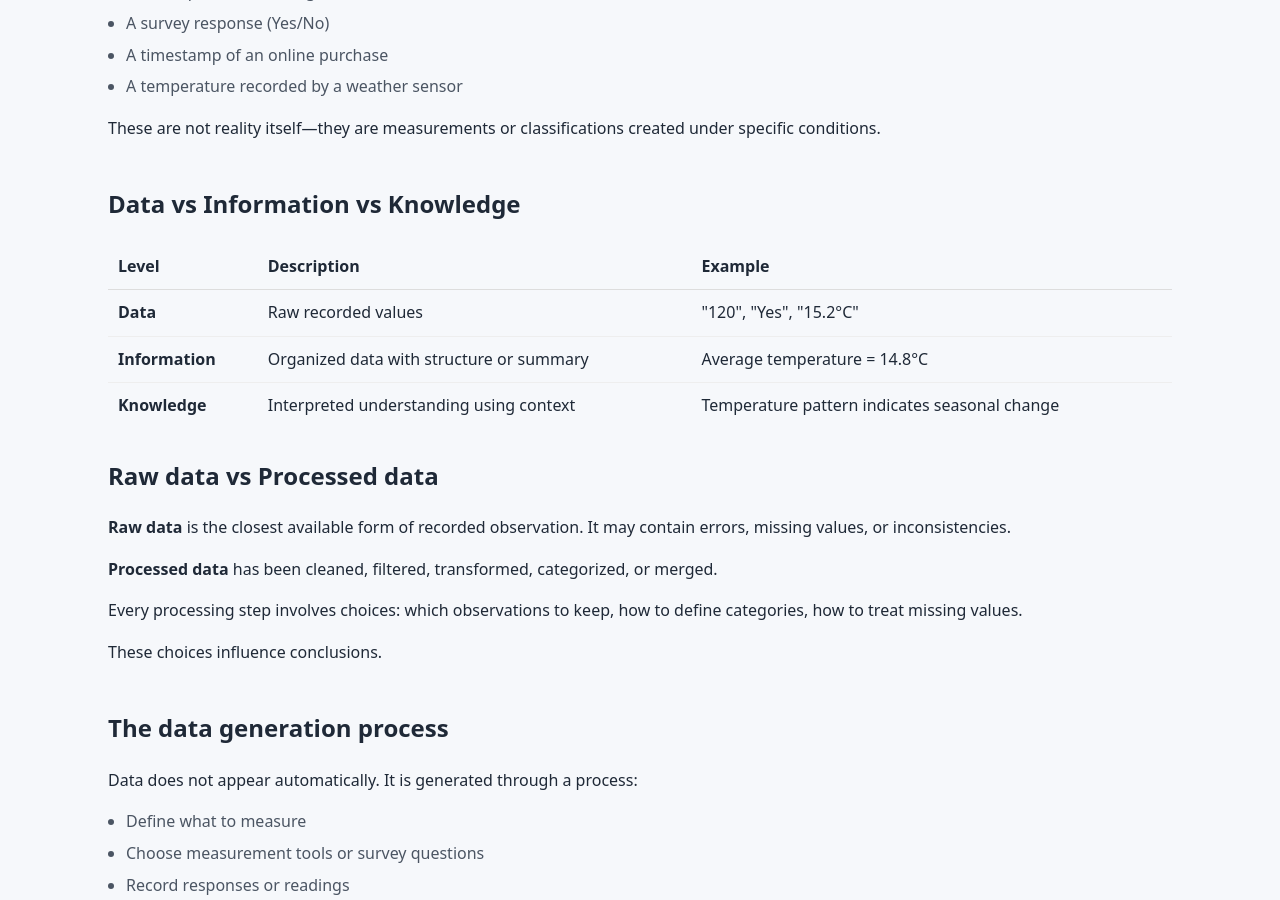
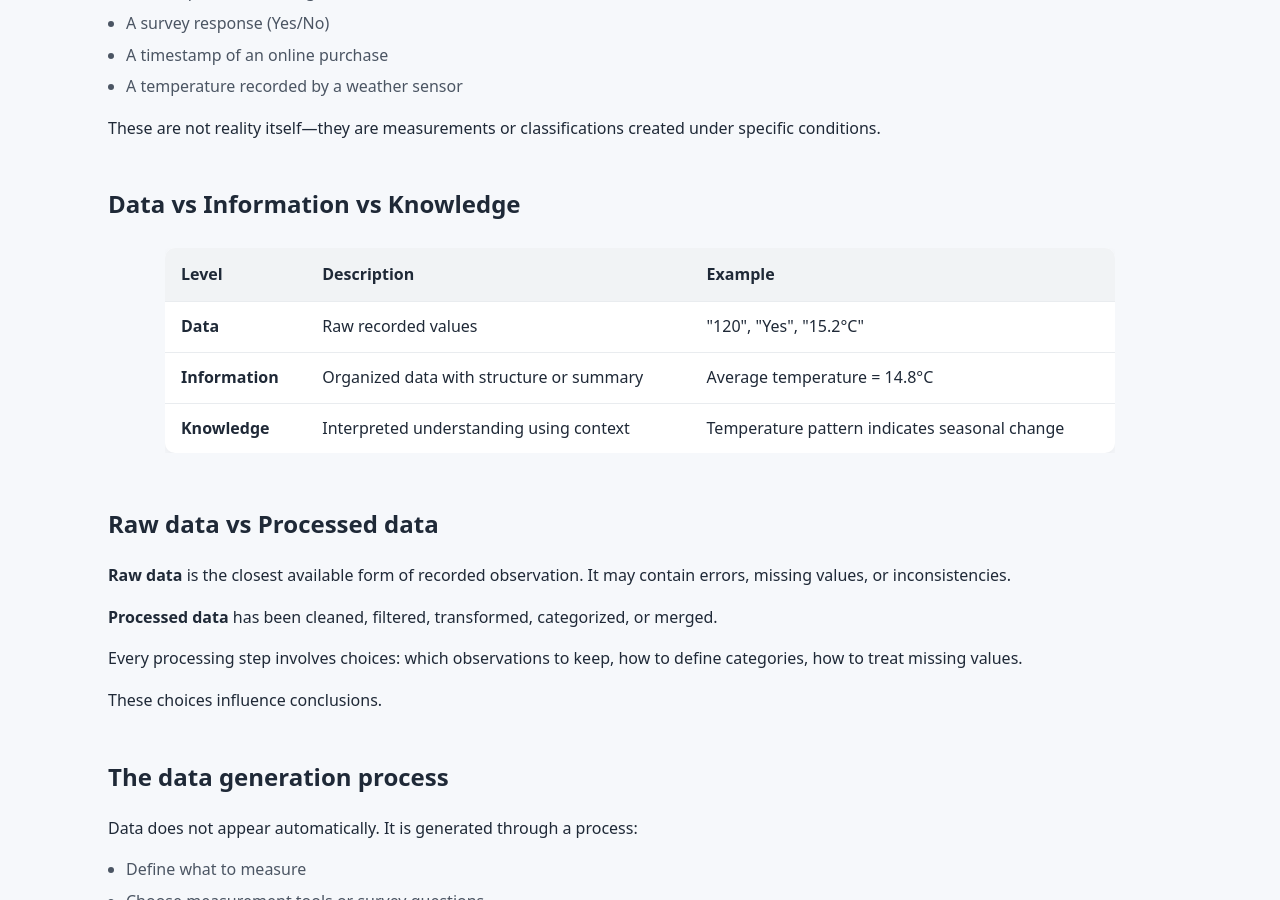
Before and after one commit to ammar-homaida-statistics/easystatisticsacademy, a Jekyll site: the page built from foundations/what-is-data/index.md, in a window 1280 px wide and 900 px high, scrolled down 1467 px. Built offline with Jekyll 4.4.1, drawn with Linux system fonts in a browser that asks for light colours.

Commit message:
Enhance Data vs Information vs Knowledge table
Updated the table for Data, Information, and Knowledge with improved styling and structure.

```diff
--- a/foundations/what-is-data/index.md
+++ b/foundations/what-is-data/index.md
@@ -107,34 +107,36 @@
   <div class="content-narrow">
     <h2>Data vs Information vs Knowledge</h2>
 
-    <div style="overflow-x:auto;">
-      <table style="width:100%; border-collapse:collapse;">
-        <thead>
-          <tr>
-            <th style="text-align:left; padding:10px; border-bottom:1px solid #ddd;">Level</th>
-            <th style="text-align:left; padding:10px; border-bottom:1px solid #ddd;">Description</th>
-            <th style="text-align:left; padding:10px; border-bottom:1px solid #ddd;">Example</th>
-          </tr>
-        </thead>
-        <tbody>
-          <tr>
-            <td style="padding:10px; border-bottom:1px solid #eee;"><strong>Data</strong></td>
-            <td style="padding:10px; border-bottom:1px solid #eee;">Raw recorded values</td>
-            <td style="padding:10px; border-bottom:1px solid #eee;">"120", "Yes", "15.2°C"</td>
-          </tr>
-          <tr>
-            <td style="padding:10px; border-bottom:1px solid #eee;"><strong>Information</strong></td>
-            <td style="padding:10px; border-bottom:1px solid #eee;">Organized data with structure or summary</td>
-            <td style="padding:10px; border-bottom:1px solid #eee;">Average temperature = 14.8°C</td>
-          </tr>
-          <tr>
-            <td style="padding:10px;"><strong>Knowledge</strong></td>
-            <td style="padding:10px;">Interpreted understanding using context</td>
-            <td style="padding:10px;">Temperature pattern indicates seasonal change</td>
-          </tr>
-        </tbody>
-      </table>
-    </div>
+    <div style="margin:24px 0;">
+  <div style="max-width:950px; margin:auto; overflow-x:auto;">
+    <table style="width:100%; border-collapse:collapse; background:#ffffff; border-radius:10px; overflow:hidden; box-shadow:0 4px 10px rgba(0,0,0,0.05);">
+      <thead style="background:#f1f3f5;">
+        <tr>
+          <th style="padding:14px 16px; text-align:left; font-weight:600;">Level</th>
+          <th style="padding:14px 16px; text-align:left; font-weight:600;">Description</th>
+          <th style="padding:14px 16px; text-align:left; font-weight:600;">Example</th>
+        </tr>
+      </thead>
+      <tbody>
+        <tr style="border-top:1px solid #e9ecef;">
+          <td style="padding:12px 16px;"><strong>Data</strong></td>
+          <td style="padding:12px 16px;">Raw recorded values</td>
+          <td style="padding:12px 16px;">"120", "Yes", "15.2°C"</td>
+        </tr>
+        <tr style="border-top:1px solid #e9ecef;">
+          <td style="padding:12px 16px;"><strong>Information</strong></td>
+          <td style="padding:12px 16px;">Organized data with structure or summary</td>
+          <td style="padding:12px 16px;">Average temperature = 14.8°C</td>
+        </tr>
+        <tr style="border-top:1px solid #e9ecef;">
+          <td style="padding:12px 16px;"><strong>Knowledge</strong></td>
+          <td style="padding:12px 16px;">Interpreted understanding using context</td>
+          <td style="padding:12px 16px;">Temperature pattern indicates seasonal change</td>
+        </tr>
+      </tbody>
+    </table>
+  </div>
+</div>
 
   </div>
 </section>
```
